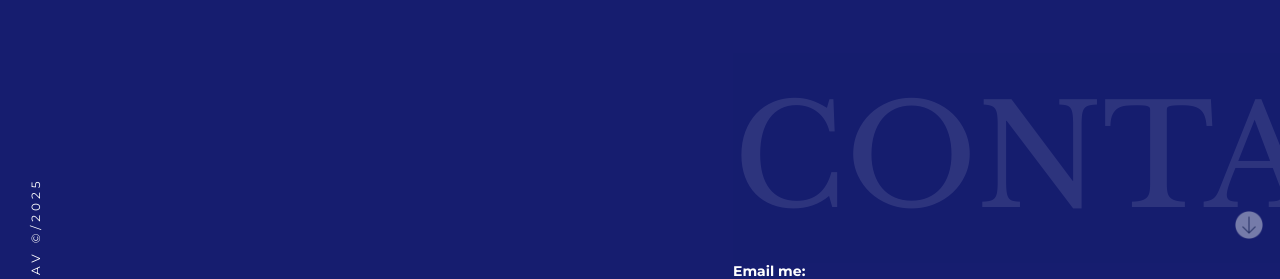
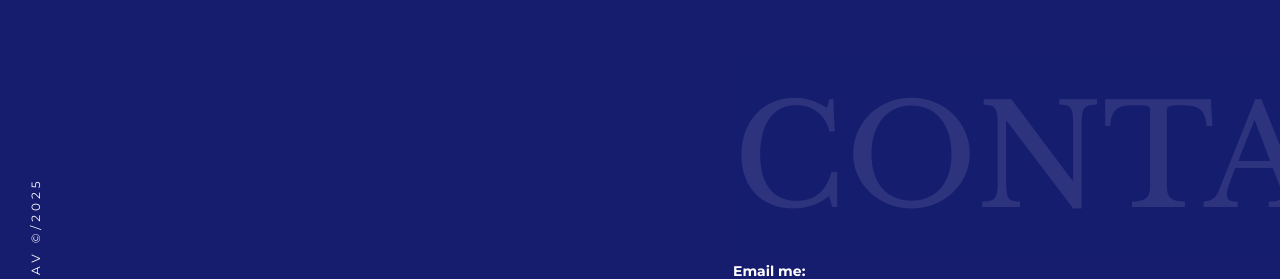
Before and after one commit to Araventura/portfolio-ara-ventura, a React (Vite) app: page / in a window 1280 px wide. Shown: the part 529-808 px from the top of the page. Built offline with nearby package versions, Linux system fonts and the light colour scheme.

Commit message:
remove bouncing arrow

```diff
--- a/src/App.scss
+++ b/src/App.scss
@@ -1,6 +1,10 @@
 @use "./styles/fonts" as *;
 @use "./styles/mixins" as *;
 @use "./styles/variables" as *;
+
+* {
+  box-sizing: border-box;
+}
 
 body {
   font-family: "Montserrat";
--- a/src/components/Projects/Projects.jsx
+++ b/src/components/Projects/Projects.jsx
@@ -10,7 +10,7 @@ import "swiper/css/navigation";
 import "swiper/css/pagination";
 
 import { Swiper, SwiperSlide } from "swiper/react";
-import { Navigation, Pagination, Mousewheel, Keyboard } from "swiper/modules";
+import { Navigation, Mousewheel, Keyboard } from "swiper/modules";
 
 function Projects() {
   return (
@@ -23,7 +23,7 @@ function Projects() {
           navigation={true}
           mousewheel={true}
           keyboard={true}
-          modules={[Navigation, Pagination, Mousewheel, Keyboard]}
+          modules={[Navigation, Mousewheel, Keyboard]}
           className="swiper"
         >
           <SwiperSlide>
--- a/src/pages/Home/Home.jsx
+++ b/src/pages/Home/Home.jsx
@@ -56,11 +56,6 @@ function Home() {
           <h4 className="home__description">Vancouver, BC</h4>
         </div>
       </div>
-      <div className="home__scroll">
-        <Link className="home__scroll-link">
-          <img className="home__scroll-arrow " src={arrow} alt="arrow" />
-        </Link>
-      </div>
       <div className="home__bottom">
         <div className="home__link">
           <Link to={"/about"} className="home__bottom-title">
--- a/src/pages/Home/Home.scss
+++ b/src/pages/Home/Home.scss
@@ -33,6 +33,7 @@
     flex-direction: column;
     justify-content: space-between;
     background-color: $primary-color-background;
+    z-index: 5;
 
     @include desktop {
       justify-content: end;
@@ -102,7 +103,7 @@
       overflow: hidden;
       background-color: $primary-color-background;
       opacity: 0.1;
-      z-index: 3;
+      z-index: 5;
 
       @include tablet {
         font-size: 100px;
@@ -120,13 +121,11 @@
     }
 
     &-wrapper {
-      display: block;
+      display: inline-block;
       transition: 1s;
       animation: showBottomText 3s;
       animation-delay: 0s;
       animation-fill-mode: forwards;
-      transform: translate(0, 0);
-      z-index: -3;
 
       &__img {
         width: 300px;
@@ -143,7 +142,7 @@
       animation-fill-mode: forwards;
       transform: translate(0, 0);
       background-color: $primary-color-background;
-      z-index: -1;
+      z-index: 2;
     }
   }
 
@@ -234,7 +233,7 @@
     overflow: hidden;
     background-color: $primary-color-background;
     color: #cbc3c3;
-    z-index: 2;
+    z-index: 4;
   }
 }
 
```
